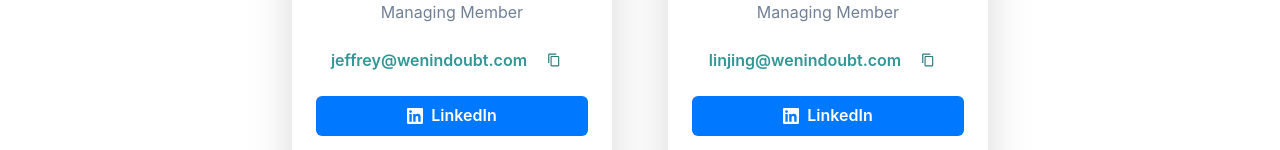
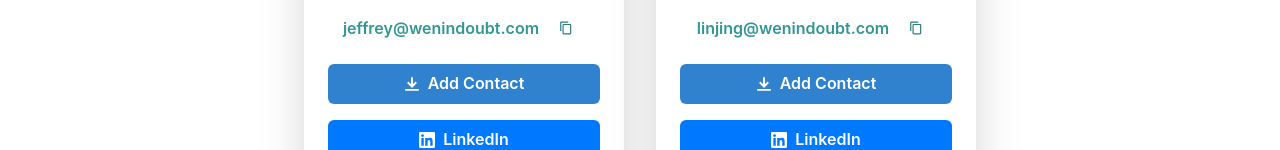
Before and after one commit to wenindoubt/wenindoubtdotcom, a Next.js app: page /contact-us in a window 1280 px wide. Shown: the part 362-512 px from the top of the page. Built offline with nearby package versions, Linux system fonts and the light colour scheme.

Commit message:
Add to Contacts

```diff
--- a/app/contact-us/page.tsx
+++ b/app/contact-us/page.tsx
@@ -1,44 +1,37 @@
 import Cards from "@/components/Cards";
-import { Box, Flex } from "@chakra-ui/react";
+import { Flex } from "@chakra-ui/react";
 
-export default function ContactUs() {
-  const cardData = [
-    {
-      name: "Jeffrey Wen",
-      role: "Managing Member",
-      avatarSrc: "/jeffrey.jpeg",
-      email: "jeffrey@wenindoubt.com",
-      instagramLink: "https://www.instagram.com/wen.jeffrey/",
-      facebookLink: "https://www.facebook.com/jeffreywenindoubt/",
-      linkedinLink: "https://www.linkedin.com/in/wenindoubt/",
-    },
-    {
-      name: "Linjing Wen",
-      role: "Managing Member",
-      avatarSrc: "/linjing.png",
-      email: "linjing@wenindoubt.com",
-      instagramLink: "https://www.instagram.com/l_meets_j/",
-      facebookLink: "https://www.facebook.com/lmeetsj",
-      linkedinLink: "https://www.linkedin.com/in/linjing-wen/",
-    },
-  ];
+const ContactPage = () => {
+  return (
+    <Flex justify="center" wrap="wrap">
+      <Cards
+        name="Jeffrey Wen"
+        role="Managing Member"
+        avatarSrc="/jeffrey.jpeg"
+        email="jeffrey@wenindoubt.com"
+        phone="518-867-2011"
+        address="Irvine, CA 92618"
+        company="WenInDoubt LLC"
+        website="https://www.wenindoubt.com/"
+        instagramLink="https://www.instagram.com/wen.jeffrey/"
+        facebookLink="https://www.facebook.com/jeffreywenindoubt/"
+        linkedinLink="https://www.linkedin.com/in/wenindoubt/"
+      />
+      <Cards
+        name="Linjing Wen"
+        role="Managing Member"
+        avatarSrc="linjing.png"
+        email="linjing@wenindoubt.com"
+        phone="518-421-3291"
+        address="Irvine, CA 92618"
+        company="WenInDoubt LLC"
+        website="https://www.wenindoubt.com/"
+        instagramLink="https://www.instagram.com/l_meets_j/"
+        facebookLink="https://www.facebook.com/lmeetsj"
+        linkedinLink="https://www.linkedin.com/in/linjing-wen/"
+      />
+    </Flex>
+  );
+};
 
-  return (
-    <Box p={8}>
-      <Flex justify="center" gap={6} wrap="wrap">
-        {cardData.map((person, index) => (
-          <Cards
-            key={index}
-            name={person.name}
-            role={person.role}
-            avatarSrc={person.avatarSrc}
-            email={person.email}
-            instagramLink={person.instagramLink}
-            facebookLink={person.facebookLink}
-            linkedinLink={person.linkedinLink}
-          />
-        ))}
-      </Flex>
-    </Box>
-  );
-}
+export default ContactPage;
--- a/components/Cards.tsx
+++ b/components/Cards.tsx
@@ -13,12 +13,28 @@ type CardsProps = {
   role: string;
   avatarSrc: string;
   email: string;
+  phone: string;
+  address: string;
+  company: string;
+  website: string;
   instagramLink: string;
   facebookLink: string;
   linkedinLink: string;
 };
 
-const Cards = ({ name, role, avatarSrc, email, instagramLink, facebookLink, linkedinLink }: CardsProps) => {
+const Cards = ({
+  name,
+  role,
+  avatarSrc,
+  email,
+  phone,
+  address,
+  company,
+  website,
+  instagramLink,
+  facebookLink,
+  linkedinLink,
+}: CardsProps) => {
   const bgColor = useColorModeValue("white", "gray.800");
   const toast = useToast();
   const [icon, setIcon] = useState(<CopyIcon />);
@@ -81,7 +97,19 @@ const Cards = ({ name, role, avatarSrc, email, instagramLink, facebookLink, link
             {icon}
           </Button>
         </Flex>
-        <SocialMediaButtons instagramLink={instagramLink} facebookLink={facebookLink} linkedinLink={linkedinLink} />
+        <SocialMediaButtons
+          instagramLink={instagramLink}
+          facebookLink={facebookLink}
+          linkedinLink={linkedinLink}
+          name={name}
+          role={role}
+          email={email}
+          phone={phone}
+          address={address}
+          company={company}
+          website={website}
+          avatarSrc={avatarSrc}
+        />
       </Box>
     </MotionBox>
   );
--- a/components/SocialMediaButtons.tsx
+++ b/components/SocialMediaButtons.tsx
@@ -1,4 +1,5 @@
 "use client";
+import { DownloadIcon } from "@chakra-ui/icons";
 import { Button, Center, Link, Stack, Text, useBreakpointValue } from "@chakra-ui/react";
 import { motion } from "framer-motion";
 import { FaFacebook, FaInstagram } from "react-icons/fa";
@@ -8,15 +9,119 @@ type SocialButtonsProps = {
   facebookLink: string;
   linkedinLink: string;
   instagramLink: string;
+  name: string;
+  role: string;
+  email: string;
+  phone: string;
+  address: string;
+  company: string;
+  website: string;
+  avatarSrc: string;
 };
 
 const MotionButton = motion(Button);
 
-export default function SocialMediaButtons({ facebookLink, instagramLink, linkedinLink }: SocialButtonsProps) {
+const generateVCard = async (
+  name: string,
+  role: string,
+  email: string,
+  phone: string,
+  address: string,
+  company: string,
+  website: string,
+  avatarSrc: string,
+  facebookLink: string,
+  linkedinLink: string,
+  instagramLink: string,
+) => {
+  const [firstName, ...lastNameArray] = name.split(" ");
+  const lastName = lastNameArray.join(" ");
+
+  const base64Image: string = await fetch(avatarSrc)
+    .then((response) => response.blob())
+    .then(
+      (blob) =>
+        new Promise<string>((resolve, reject) => {
+          const reader = new FileReader();
+          reader.onloadend = () => resolve(reader.result as string);
+          reader.onerror = reject;
+          reader.readAsDataURL(blob);
+        }),
+    );
+
+  return `
+BEGIN:VCARD
+VERSION:3.0
+N:${lastName};${firstName};;;
+FN:${name}
+ORG:${company}
+TITLE:${role}
+EMAIL;TYPE=INTERNET:${email}
+TEL;TYPE=CELL:${phone}
+ADR;TYPE=WORK:;;${address}
+URL:${website}
+PHOTO;ENCODING=b;TYPE=JPEG:${base64Image.split(",")[1]}
+X-SOCIALPROFILE;TYPE=Facebook:${facebookLink}
+X-SOCIALPROFILE;TYPE=LinkedIn:${linkedinLink}
+X-SOCIALPROFILE;TYPE=Instagram:${instagramLink}
+END:VCARD
+`;
+};
+
+export default function SocialMediaButtons({
+  facebookLink,
+  instagramLink,
+  linkedinLink,
+  name,
+  role,
+  email,
+  phone,
+  address,
+  company,
+  website,
+  avatarSrc,
+}: SocialButtonsProps) {
   const isFacebookDisabled = useBreakpointValue({ base: true, md: false });
+
+  const handleDownloadVCard = async () => {
+    const vCardContent = await generateVCard(
+      name,
+      role,
+      email,
+      phone,
+      address,
+      company,
+      website,
+      avatarSrc,
+      facebookLink,
+      linkedinLink,
+      instagramLink,
+    );
+    const blob = new Blob([vCardContent], { type: "text/vcard" });
+    const url = window.URL.createObjectURL(blob);
+    const a = document.createElement("a");
+    a.href = url;
+    a.download = `${name.replace(" ", "_")}.vcf`;
+    document.body.appendChild(a);
+    a.click();
+    document.body.removeChild(a);
+    window.URL.revokeObjectURL(url);
+  };
 
   return (
     <Stack spacing={4} mt={4}>
+      <MotionButton
+        w={"full"}
+        colorScheme="blue"
+        variant="solid"
+        leftIcon={<DownloadIcon />}
+        onClick={handleDownloadVCard}
+      >
+        <Center>
+          <Text>Add Contact</Text>
+        </Center>
+      </MotionButton>
+
       <Link href={linkedinLink} isExternal w={"full"}>
         <MotionButton w={"full"} colorScheme={"messenger"} leftIcon={<SiLinkedin />}>
           <Center>
```
